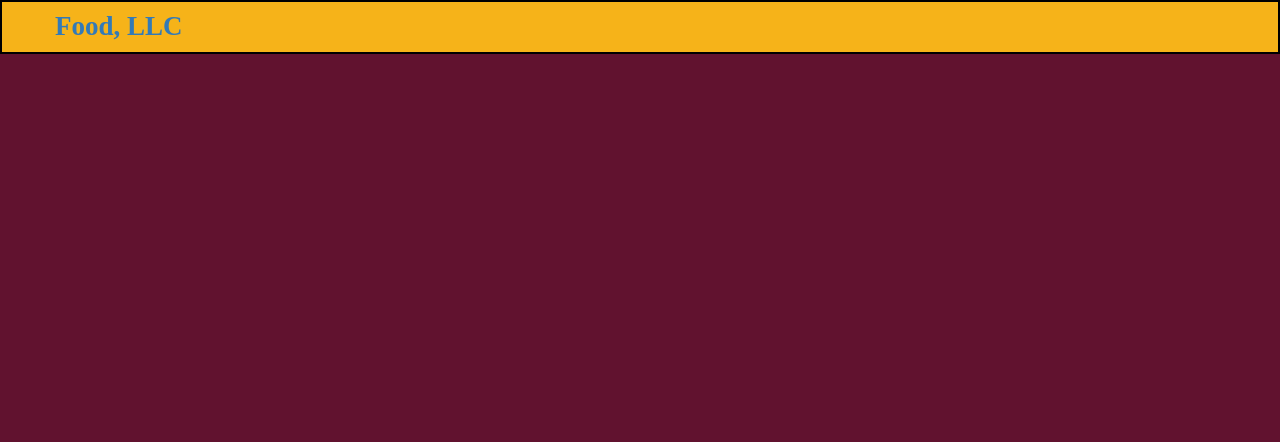
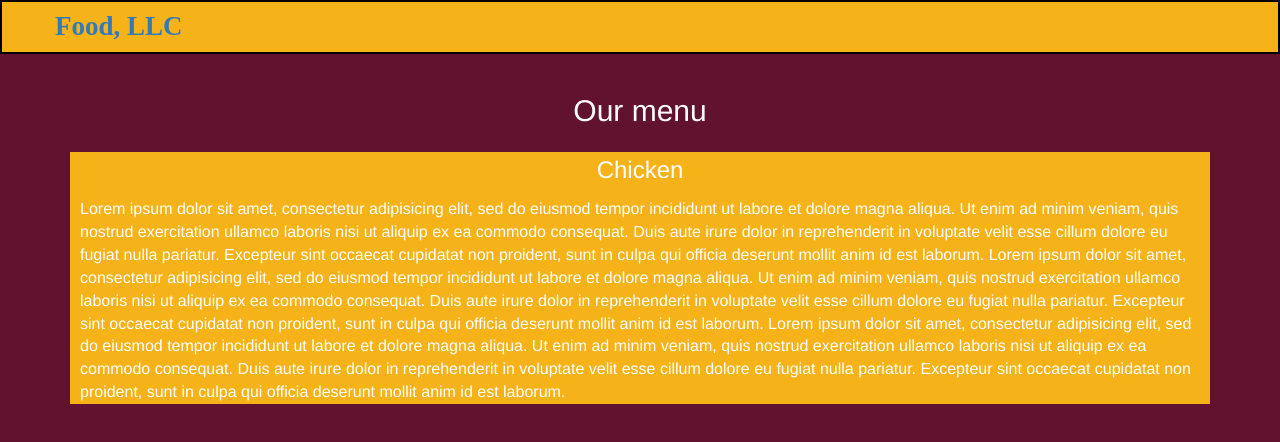
Before and after one commit to JhonyValmir/Assignment3_coursera, a plain HTML site: page module3_solution/index.html in a window 1280 px wide. Drawn offline with Linux system fonts and the light colour scheme.

Commit message:
Creation du corp de la page et finalisation des style de l'en-tête

```diff
--- a/module3_solution/css/style.css
+++ b/module3_solution/css/style.css
@@ -34,5 +34,30 @@ body {
 #nav-list a span {
 	font-size: 1.8em;
 }
-
+#nav-list {
+	margin-top: 0;
+	margin-bottom: 0;
+}
+#nav-list > li {
+	padding: 0;
+}
+#nav-list hr {
+	margin-top: 0;
+	margin-bottom: 0;
+}
 /*End of header*/
+.container > h2 {
+	padding-bottom: 15px;
+}
+section {
+	background-color: #f6b319;
+	margin: 0 15px auto;
+	padding-top: 5px;
+}
+section h3 {
+	margin-bottom: 15px;
+	margin-top: 0;
+}
+section p {
+	margin: 0 10px auto;
+}
--- a/module3_solution/index.html
+++ b/module3_solution/index.html
@@ -27,9 +27,11 @@
 				<ul id="nav-list" class="nav navbar-nav visible-xs">
 					<li>
 						<a href="#"><span>Chicken</span></a>
+						<hr>
 					</li>
 					<li>
 						<a href="#"><span>Beef</span></a>
+						<hr>
 					</li>
 					<li>
 						<a href="#"><span>Sushi</span></a>
@@ -40,6 +42,35 @@
 	</nav>
 </header>
 
+<div class="container">
+	<h2 class="text-center">Our menu</h2>
+	<div class="row">
+		<section>
+			<h3 class="text-center">Chicken</h3>
+			<p>
+				Lorem ipsum dolor sit amet, consectetur adipisicing elit, sed do eiusmod
+				tempor incididunt ut labore et dolore magna aliqua. Ut enim ad minim veniam,
+				quis nostrud exercitation ullamco laboris nisi ut aliquip ex ea commodo
+				consequat. Duis aute irure dolor in reprehenderit in voluptate velit esse
+				cillum dolore eu fugiat nulla pariatur. Excepteur sint occaecat cupidatat non
+				proident, sunt in culpa qui officia deserunt mollit anim id est laborum.
+				Lorem ipsum dolor sit amet, consectetur adipisicing elit, sed do eiusmod
+				tempor incididunt ut labore et dolore magna aliqua. Ut enim ad minim veniam,
+				quis nostrud exercitation ullamco laboris nisi ut aliquip ex ea commodo
+				consequat. Duis aute irure dolor in reprehenderit in voluptate velit esse
+				cillum dolore eu fugiat nulla pariatur. Excepteur sint occaecat cupidatat non
+				proident, sunt in culpa qui officia deserunt mollit anim id est laborum.
+				Lorem ipsum dolor sit amet, consectetur adipisicing elit, sed do eiusmod
+				tempor incididunt ut labore et dolore magna aliqua. Ut enim ad minim veniam,
+				quis nostrud exercitation ullamco laboris nisi ut aliquip ex ea commodo
+				consequat. Duis aute irure dolor in reprehenderit in voluptate velit esse
+				cillum dolore eu fugiat nulla pariatur. Excepteur sint occaecat cupidatat non
+				proident, sunt in culpa qui officia deserunt mollit anim id est laborum.
+			</p>
+		</section>
+	</div>
+</div>
+
 <script type="text/javascript" src="js/jquery-2.1.4.min.js"></script>
 <script type="text/javascript" src="js/bootstrap.min.js"></script>
 <script type="text/javascript" src="js/script.js"></script>
```
